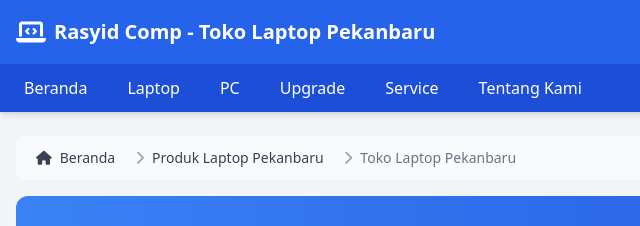
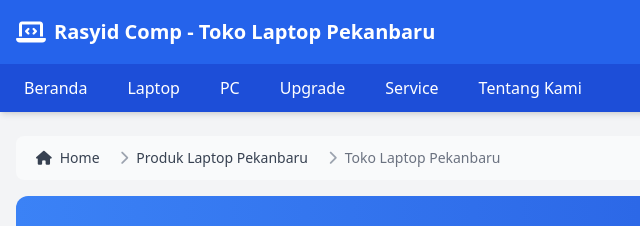
Before and after one commit to laptoppekanbaru/laptoppekanbaru.github.io, a plain HTML site: page index.html in a window 1280 px wide. Shown: the top 226 px of the page, 0-640 px from the left. Drawn offline with nearby package versions, Linux system fonts and the light colour scheme.

Commit message:
komit pertama

```diff
--- a/index.html
+++ b/index.html
@@ -105,7 +105,7 @@
                 <li class="inline-flex items-center">
                     <a href="#" class="inline-flex items-center text-sm font-medium text-gray-700 hover:text-blue-600">
                         <i class="fas fa-home mr-2"></i>
-                        Beranda
+                        Home
                     </a>
                 </li>
                 <li>
```
Also changed, not shown: 1 other file.
